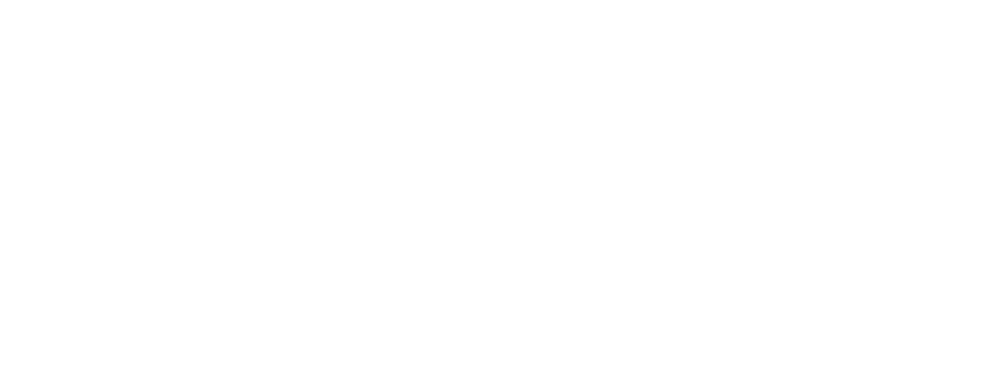
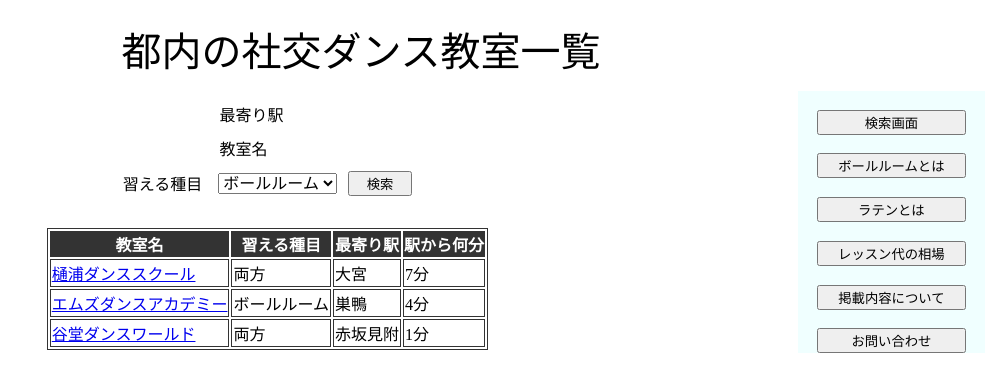
Before and after one commit to morimori-coder/summary-site, a React (Create React App) app: page / in a window 1280 px wide. Shown: the top 392 px of the page, without its empty margins (279-1280 px from the left). Built offline with nearby package versions, Linux system fonts and the light colour scheme.

Commit message:
ひな型をコピペした

```diff
--- a/src/App.tsx
+++ b/src/App.tsx
@@ -1,10 +1,80 @@
 import React from 'react';
 
+/*style*/
+import './style.css';
+import './menuBar.css';
 
 export const App = () => {
-  return (
-    <div className="App">
+    return (
+        <div className="App">
+            <body>
+                <header className="common-header wrapper">
+                    都内の社交ダンス教室一覧
+                </header>
+                {/* <hr> */}
+                    <div className="contents-wrapper">
+                        <div className="main-contents">
 
-    </div>
-  );
+                            <div className="label-and-textbox" >
+                                <label className="left-label">最寄り駅　　</label>
+                                {/* <input> */}
+                            </div>
+                            <div className="label-and-textbox">
+                                <label className="right-label">教室名　　　</label>
+                                {/* <input> */}
+                            </div>
+                            <div className="label-and-textbox">
+                                <label className="left-label">習える種目　</label>
+                                <select>
+                                    <option>ボールルーム</option>
+                                    <option>ラテン</option>
+                                    <option>両方</option>
+                                </select>
+                                <button className="search-button">検索</button>
+                            </div>
+                            <table align="center" >
+                                <thead >
+                                    <tr>
+                                        <th >教室名</th>
+                                        <th className="dance-kind" >習える種目</th>
+                                        <th >最寄り駅</th>
+                                        <th >駅から何分</th>
+                                    </tr>
+                                </thead>
+                                <tbody>
+                                    <tr>
+                                        <td><a href="http://hiuradance.com/" >樋浦ダンススクール</a></td>
+                                        <td>両方</td>
+                                        <td>大宮</td>
+                                        <td>7分</td>
+                                    </tr>
+                                    <tr>
+                                        <td><a href="http://msdanca.cocolog-nifty.com/">エムズダンスアカデミー</a></td>
+                                        <td>ボールルーム</td>
+                                        <td>巣鴨</td>
+                                        <td>4分</td>
+                                    </tr>
+                                    <tr>
+                                        <td><a href="https://www.tanido-dance.com/">谷堂ダンスワールド</a></td>
+                                        <td>両方</td>
+                                        <td>赤坂見附</td>
+                                        <td>1分</td>
+                                    </tr>
+                                </tbody>
+                            </table>
+                        </div>
+                        <div className="menu-bar">
+                            <div className="button_wrapper">
+                                <button className="menu-button">検索画面</button>
+                                <button className="menu-button">ボールルームとは</button>
+                                <button className="menu-button">ラテンとは</button>
+                                <button className="menu-button">レッスン代の相場</button>
+                                <button className="menu-button">掲載内容について</button>
+                                <button className="menu-button">お問い合わせ</button>
+                            </div>
+                        </div>
+                    </div>
+            </body>
+        </div>
+    );
 }
```
